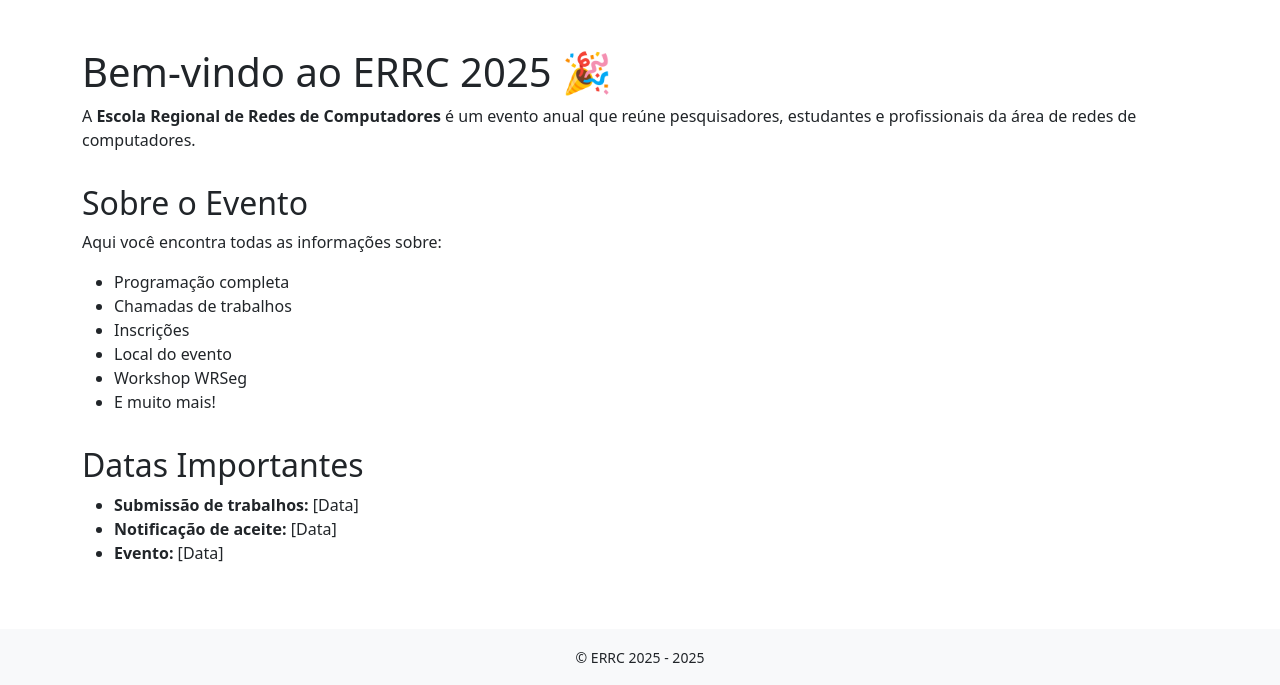
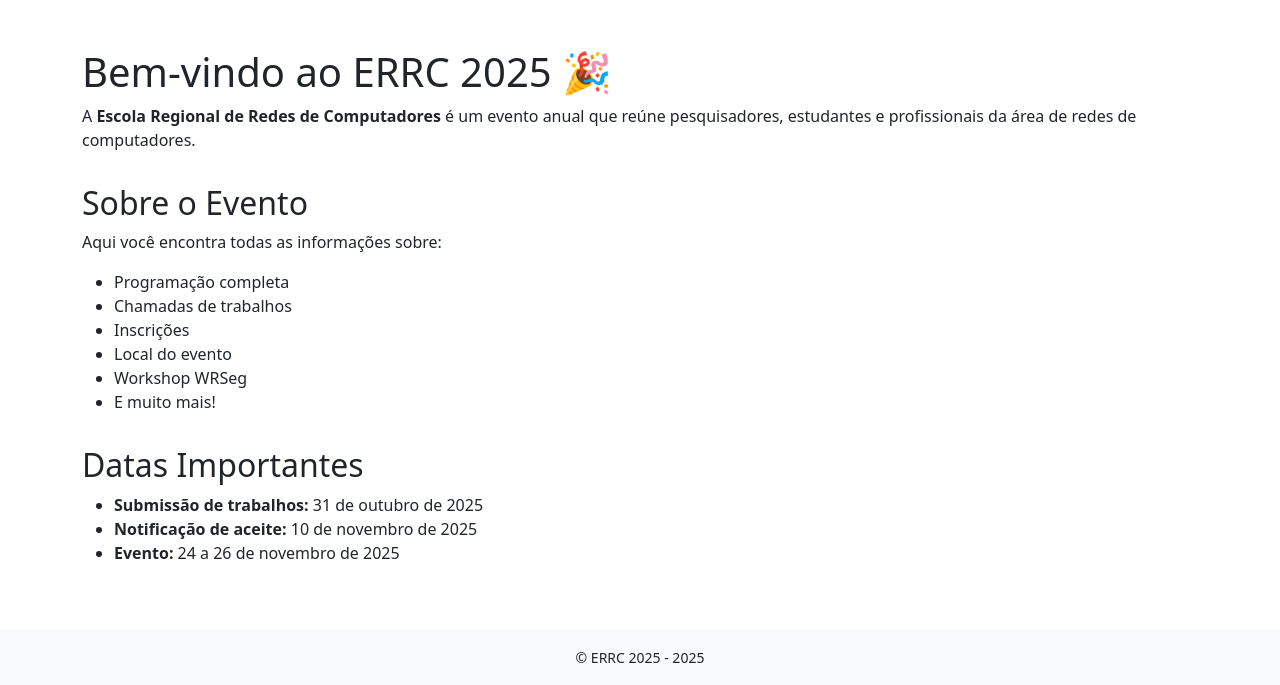
Before and after one commit to crrc-rs/errc2025, a Jekyll site: the page built from index.md, in a window 1280 px wide. Shown: the part 456-1141 px from the top of the page. Built offline with Jekyll 4.4.1, drawn with Linux system fonts in a browser that asks for light colours.

Commit message:
Update index.md
datas evento

```diff
--- a/index.md
+++ b/index.md
@@ -20,6 +20,6 @@ Aqui você encontra todas as informações sobre:
 
 ## Datas Importantes
 
-- **Submissão de trabalhos:** [Data]
-- **Notificação de aceite:** [Data]
-- **Evento:** [Data]
+- **Submissão de trabalhos:** 31 de outubro de 2025
+- **Notificação de aceite:** 10 de novembro de 2025
+- **Evento:** 24 a 26 de novembro de 2025
```
